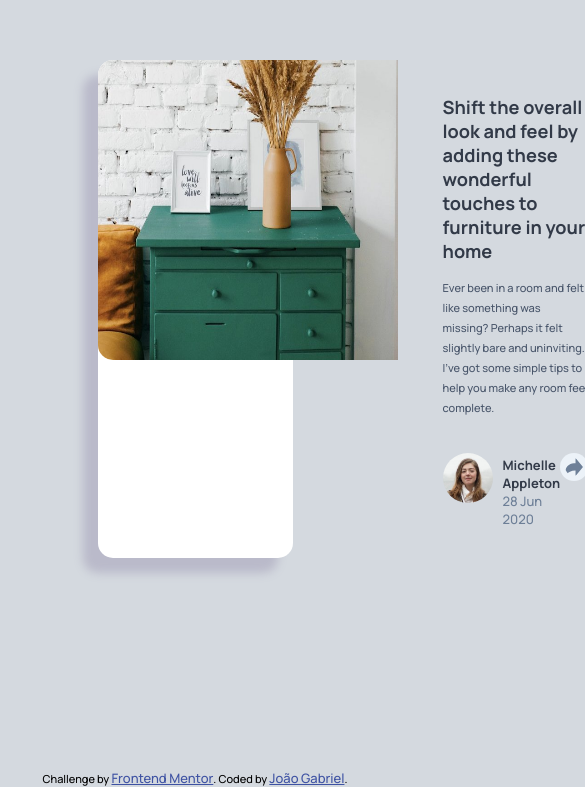
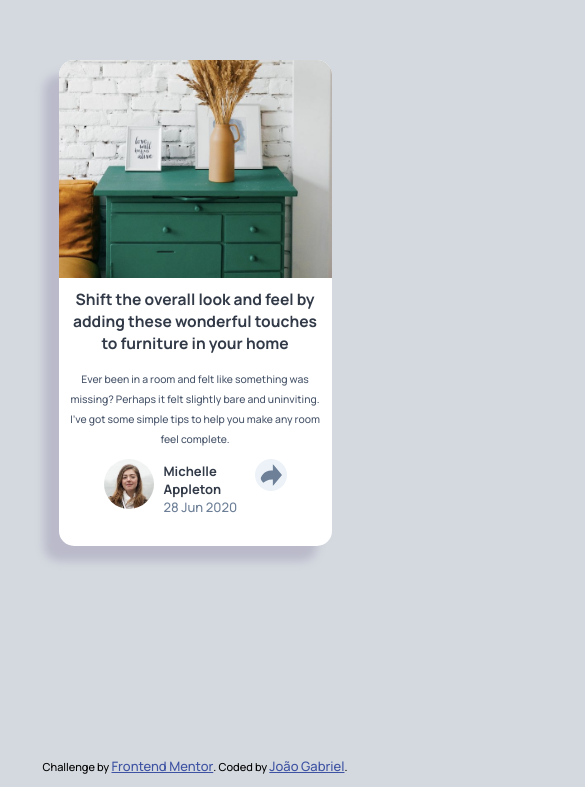
Before and after one commit to JGA7077/Frontend-Challenge_Article-Preview-Component, a plain HTML site: page index.html in a window 390 px wide. Shown: the part 151-938 px from the top of the page, 585 px wide, since content can reach past the window. Drawn offline with Linux system fonts and the light colour scheme.

Commit message:
Finalizando o Projeto

```diff
--- a/index.html
+++ b/index.html
@@ -14,7 +14,7 @@
 <body>
   <div class="main">
     <article class="card">
-      <img src="images/drawers.jpg" alt="card-image" class="card-image">
+      <img src="images/drawers.jpg" class="card-image">
       <div class="aside">
         <div class="card-text">
           <h2 class="card-title">
@@ -40,6 +40,7 @@
             </div>
           </div>
           <img src="images/icon-share.svg" alt="icon-share" class="share">
+          </div>
         </div>
       </div>
     </article>
--- a/style.css
+++ b/style.css
@@ -7,17 +7,24 @@
     padding: 0;
     font-family: 'Manrope', sans-serif;
     font-size: 13px;
+    box-sizing: border-box;
 }
 
 body {
     background-color: #d4d9df;
 }
 
+main {
+    max-width: 80%;
+    margin: 0 auto;
+}
+
 /*-------------------Card Area---------------------*/
 
 .card {
     display: flex;
-    width: 50vw;
+    flex-wrap: nowrap;
+    width: 70%;
     margin: 25vh auto;
     background-color: #fff;
     border-radius: 15px;
@@ -26,7 +33,7 @@ body {
 
 .card-image {
     width: 300px;
-    height: 300px;
+    max-height: 300px;
     border-radius: 15px 0 0 15px;
 }
 
@@ -75,8 +82,8 @@ body {
 }
 
 .share {
-    width: 18px;
-    height: 18px;
+    width: 32px;
+    height: 32px;
     background-color:hsl(210, 46%, 95%);
     padding: 5px;
     border-radius: 100%;
@@ -89,18 +96,28 @@ body {
 
 /*------------------Responsive Area---------------*/
 
-/* @media (max-width: 810px) {
-    * {
-        margin: 0px;
-        padding: 0px;
+@media screen and (max-width: 980px) {
+    .card-text {
+        padding: 10px;
+        text-align: center;
     }
 
+    .card-title {
+        font-size: 1.2em;
+        margin-bottom: 15px;
+    }
+
+    .card-description {
+        font-size: 0.80em;
+    }
+  }
+
+@media screen and (max-width: 800px) {
     .card {
         flex-direction: column;
     }
-
-    .aside {
-        width: 300px;
-
+    .card-image {
+        width: 100%;
+        border-radius: 15px 15px 0 0;
     }
-} */
+  }
```
Also changed, not shown: design/desktop-active-state.jpg (deleted), design/mobile-active-state.jpg (deleted), images/icon-facebook.svg (deleted), images/icon-pinterest.svg (deleted), images/icon-twitter.svg (deleted), 1 other file.
